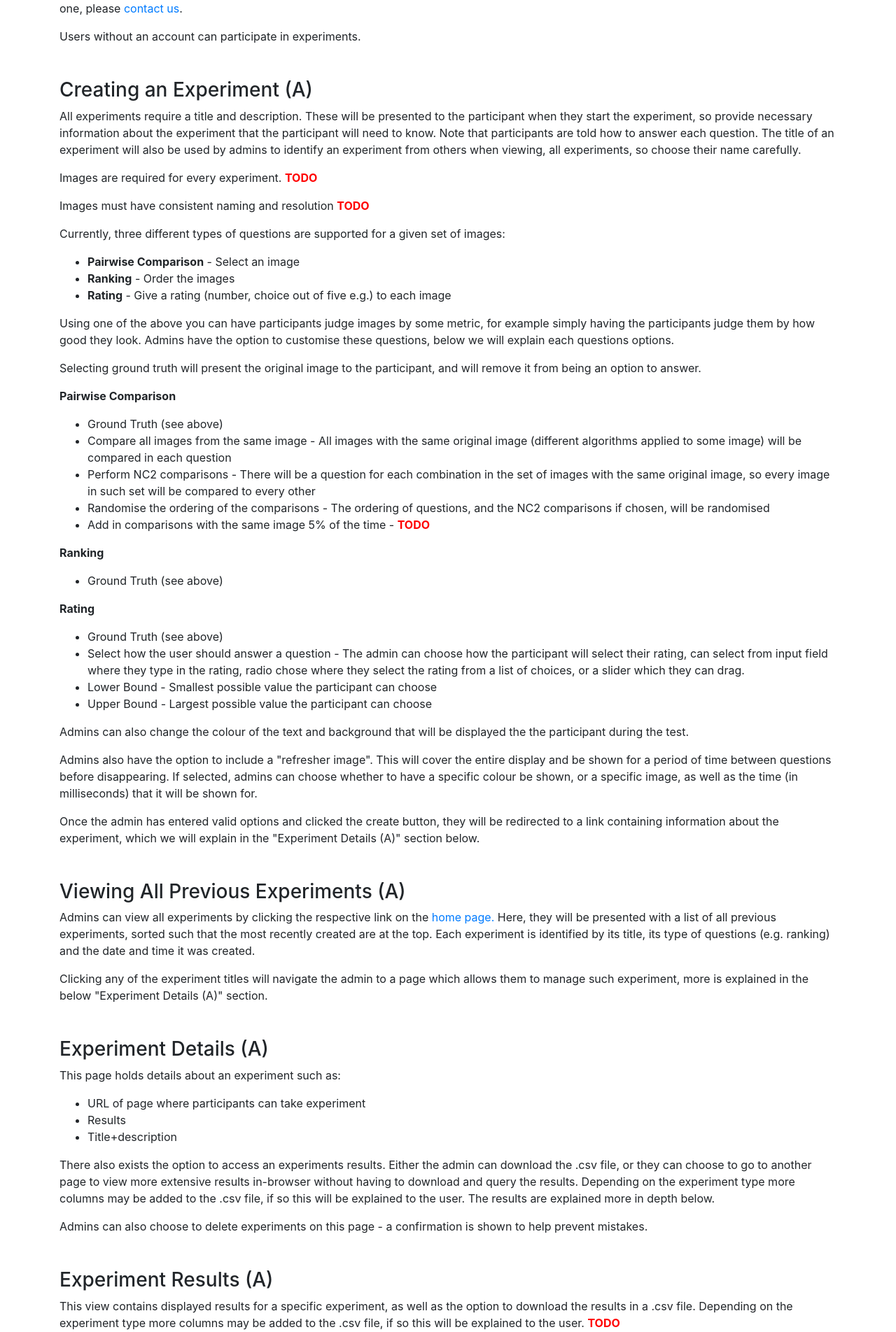
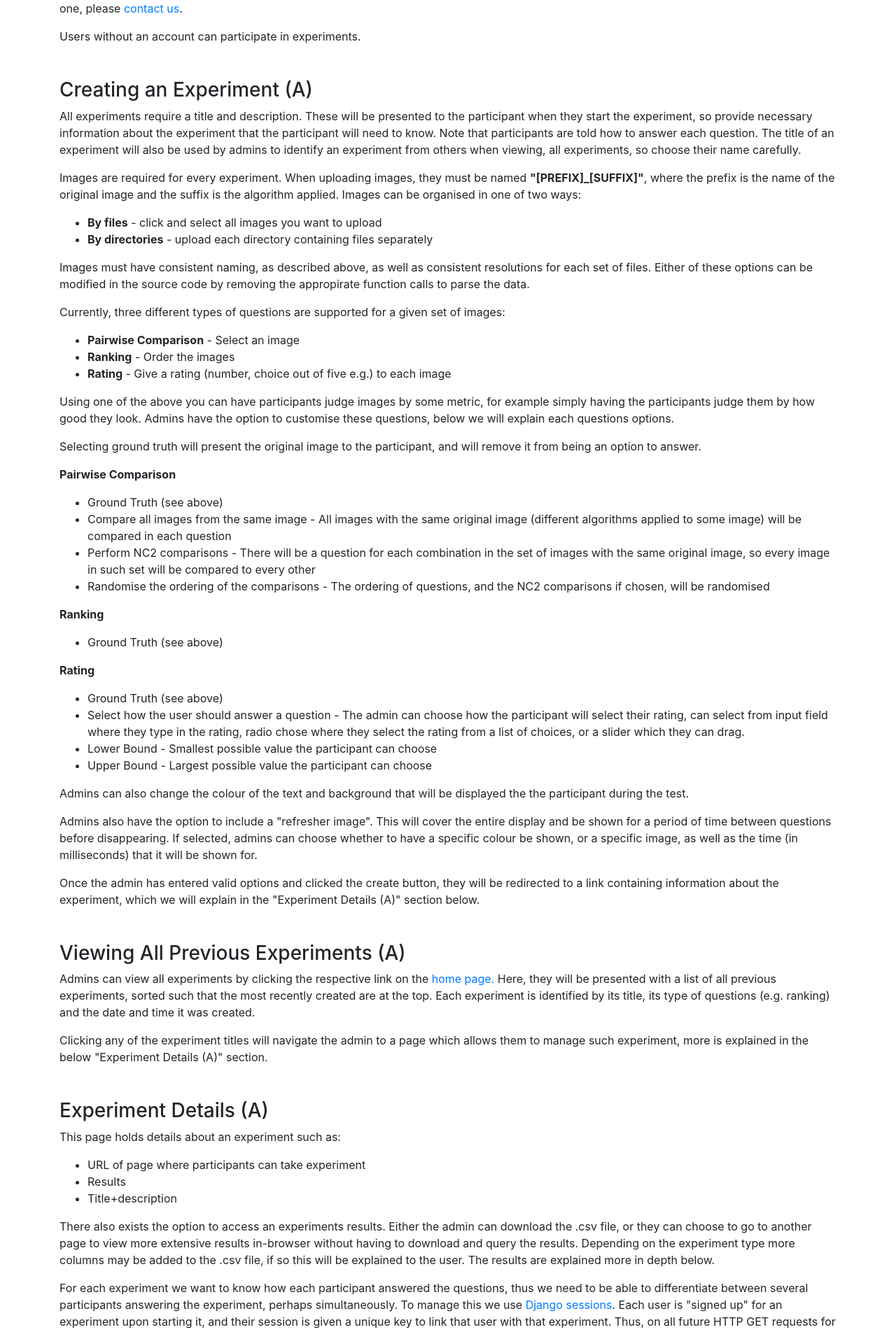
Before and after one commit to ojaffe/webApp, a Django app: page /experiment/help/ in a window 1280 px wide. Shown: the part 499-2403 px from the top of the page at 70% size. Run offline with Django 3.2, Linux system fonts and the light colour scheme; some libraries are stand-ins or nearby versions.

Commit message:
Removed option to sometimes compare same image

```diff
--- a/experimentApp/templates/experimentApp/createExperiment.html
+++ b/experimentApp/templates/experimentApp/createExperiment.html
@@ -207,16 +207,12 @@
                                 </ul>
                             </div>
                         </td>
-                        <td style="height: 120px; vertical-align: bottom;">
+                        <td style="height: 120px; padding: 0px 0px 31px 0px; vertical-align: bottom;">
                             <div id="pcOption">
                                 <ul style="list-style-type:none;">
                                     <li>
                                         <input type="checkbox" id="pc3" name="pcRandomise" disabled>
                                         <label for="pc3">Randomise the ordering of the comparisons</label>
-                                    </li>
-                                    <li>
-                                        <input type="checkbox" id="pc5" name="pcCompareWithSame">
-                                        <label for="pc5">Add in comparisons with the same image 5% of the time</label><br>
                                     </li>
                                 </ul>
                             </div>
--- a/experimentApp/templates/experimentApp/experimentDetail.html
+++ b/experimentApp/templates/experimentApp/experimentDetail.html
@@ -27,12 +27,12 @@
             <p>Created on {{ pub_date }}</p>
 
             <p>
-                Experiment url: <b id="experimentURL">WEBSITEROOT{{ experiment_url }}</b>
+                Experiment url: <b id="experimentURL">WEBSITEROOT/experiment/{{ experiment_url }}/</b>
                 &nbsp;
                 <img src="/media/assets/copy.png" height="20px" onclick="copyURL()" style="cursor: pointer;">
             </p>
 
-            <p>Or can be found <a href="{{ experiment_url }}">here</a>.</p>
+            <p>Or can be found <a href=".">here</a>.</p>
 
             <h2 class="mt-4">About</h2>
             <p>{{ experiment_description }}</p>
--- a/experimentApp/templates/experimentApp/helpView.html
+++ b/experimentApp/templates/experimentApp/helpView.html
@@ -58,8 +58,21 @@
             The title of an experiment will also be used by admins to identify an experiment from others when viewing,
                 all experiments, so choose their name carefully.</p>
 
-            <p>Images are required for every experiment. <b style="color: red">TODO</b></p>
-            <p>Images must have consistent naming and resolution <b style="color: red">TODO</b></p>
+            <p>Images are required for every experiment. When uploading images, they must be named <b>"[PREFIX]_[SUFFIX]"</b>, where the prefix is
+            the name of the original image and the suffix is the algorithm applied. Images can be organised in one of two ways:</p>
+
+            <ul>
+                <li>
+                    <b>By files</b> - click and select all images you want to upload
+                </li>
+                <li>
+                    <b>By directories</b> - upload each directory containing files separately
+                </li>
+            </ul>
+
+            <p>Images must have consistent naming, as described above, as well as consistent resolutions for each
+            set of files. Either of these options can be modified in the source code by removing the appropirate
+            function calls to parse the data.</p>
 
             <p>Currently, three different types of questions are supported for a given set of images:</p>
 
@@ -98,9 +111,6 @@
                 <li>
                     Randomise the ordering of the comparisons - The ordering of questions, and the NC2 comparisons if
                     chosen, will be randomised
-                </li>
-                <li>
-                    Add in comparisons with the same image 5% of the time - <b style="color: red">TODO</b>
                 </li>
             </ul>
 
@@ -170,15 +180,6 @@
                 download and query the results. Depending on the experiment type more columns may be added to the
                 .csv file, if so this will be explained to the user. The results are explained more in depth below.</p>
 
-            <p>Admins can also choose to delete experiments on this page - a confirmation is shown to help prevent
-                mistakes.</p>
-
-
-            <h3 class="mt-5">Experiment Results (A)</h3>
-            <p>This view contains displayed results for a specific experiment, as well as the option to download the
-            results in a .csv file. Depending on the experiment type more columns may be added to the
-                .csv file, if so this will be explained to the user. <b style="color: red">TODO</b></p>
-
             <p>For each experiment we want to know how each participant answered the questions, thus we need to be able
             to differentiate between several participants answering the experiment, perhaps simultaneously. To manage
             this we use <a href="https://docs.djangoproject.com/en/3.2/topics/http/sessions/">Django sessions</a>. Each
@@ -189,13 +190,18 @@
             if a participant has already "signed up" for an experiment and re-enters the consent form, they will be
                 registered under a new key, so their results will appear under a different user.</p>
 
+            <p>Admins can also choose to delete experiments on this page - a confirmation is shown to help prevent
+                mistakes.</p>
+
+
+
 
             <h3 class="mt-5">Experiment Consent</h3>
             <p>To navigate to this link participants must be given its URL, for convenience this is displayed to the
                 admin after they create the experiment, on the <i>Experiment Details</i> page.</p>
 
-            <p>Before a participant can begin an experiment, they are forced to check that they consent to several statements
-            (<b style="color: red">CHANGE</b>). This page also displays the title of the experiment, as well as its
+            <p>Before a participant can begin an experiment, they are forced to check that they consent to several statements.
+                This can be altered if required in the source code. This page also displays the title of the experiment, as well as its
                 description that was given when creating the experiment.</p>
 
             <p>After a participant has consented to everything and clicked the button, their client will be
--- a/experimentApp/views.py
+++ b/experimentApp/views.py
@@ -193,32 +193,17 @@ def createExperimentPC(request, sorted_files):
                 # Separate counter used for choices, so when ground-truth enabled it isn't included
                 choice_counter = 0
 
-                # If user wants chance of comparing the same image
-                if (request.POST.get("pcCompareWithSame") == "on") and random.uniform(0, 1) < 0.05:
-                    algorithm_name = file_set[0].name.split('_', 1)[1]  # Gets name of file after first '_'
+                # Add all images to question, ground truth exists in separate model if required
+                for file in file_set:
+                    algorithm_name = file.name.split('_', 1)[1]  # Gets name of file after first '_'
                     algorithm_name = algorithm_name.split('.')[0]  # Removes file extension
-                    for file in file_set:
-
-                        if (request.POST.get("groundTruthOption") == "on") and ("input" in file.name):
-                            PairwiseGroundTruth.objects.create(question=question,
-                                                               choice_text="Ground Truth", choice_image=file_set[0])
-                        else:
-                            Pairwise.objects.create(question=question, choice_algorithm=algorithm_name,
-                                                    choice_text="Choice " + str(choice_counter),
-                                                    choice_image=file_set[0])
-                            choice_counter += 1
-
-                else:  # Otherwise add all images to question, ground truth exists in separate model if required
-                    for file in file_set:
-                        algorithm_name = file.name.split('_', 1)[1]  # Gets name of file after first '_'
-                        algorithm_name = algorithm_name.split('.')[0]  # Removes file extension
-                        if (request.POST.get("groundTruthOption") == "on") and ("input" in file.name):
-                            PairwiseGroundTruth.objects.create(question=question,
-                                                               choice_text="Ground Truth", choice_image=file)
-                        else:
-                            Pairwise.objects.create(question=question, choice_algorithm=algorithm_name,
-                                                    choice_text="Choice " + str(choice_counter), choice_image=file)
-                            choice_counter += 1
+                    if (request.POST.get("groundTruthOption") == "on") and ("input" in file.name):
+                        PairwiseGroundTruth.objects.create(question=question,
+                                                           choice_text="Ground Truth", choice_image=file)
+                    else:
+                        Pairwise.objects.create(question=question, choice_algorithm=algorithm_name,
+                                                choice_text="Choice " + str(choice_counter), choice_image=file)
+                        choice_counter += 1
 
             return HttpResponseRedirect(reverse('experimentApp:experimentDetail', args=(experimentSlug,)))
 
@@ -445,7 +430,7 @@ def experimentDetail(request, experiment_slug):
     # Get experiment associated with given slug
     experiment = get_object_or_404(ExperimentSlug, slug=experiment_slug).experiment
 
-    experiment_url = '/experiment/' + experiment_slug + '/'
+    experiment_url = experiment_slug
 
     # Check if custom colours used
     try:
```
